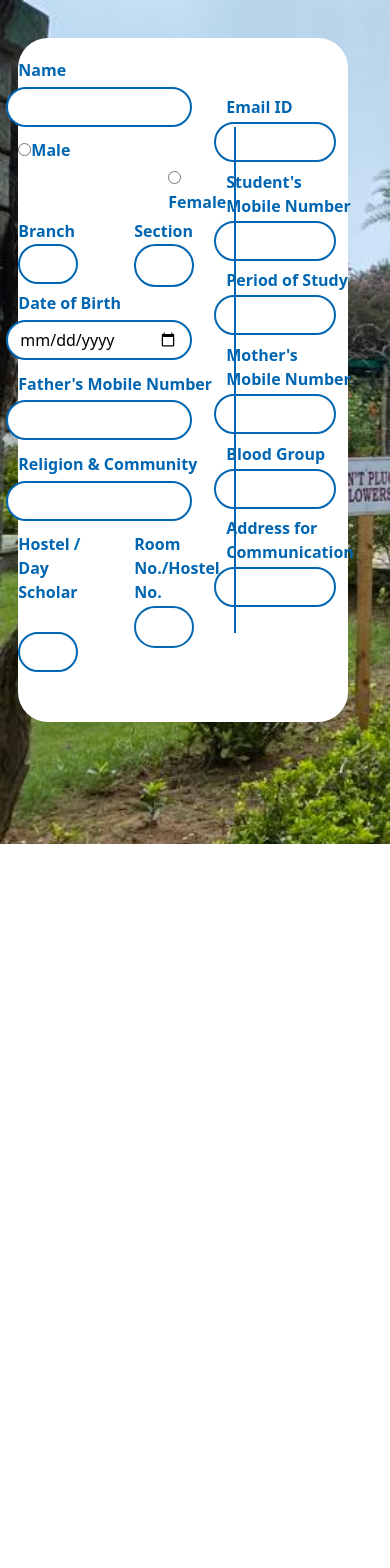
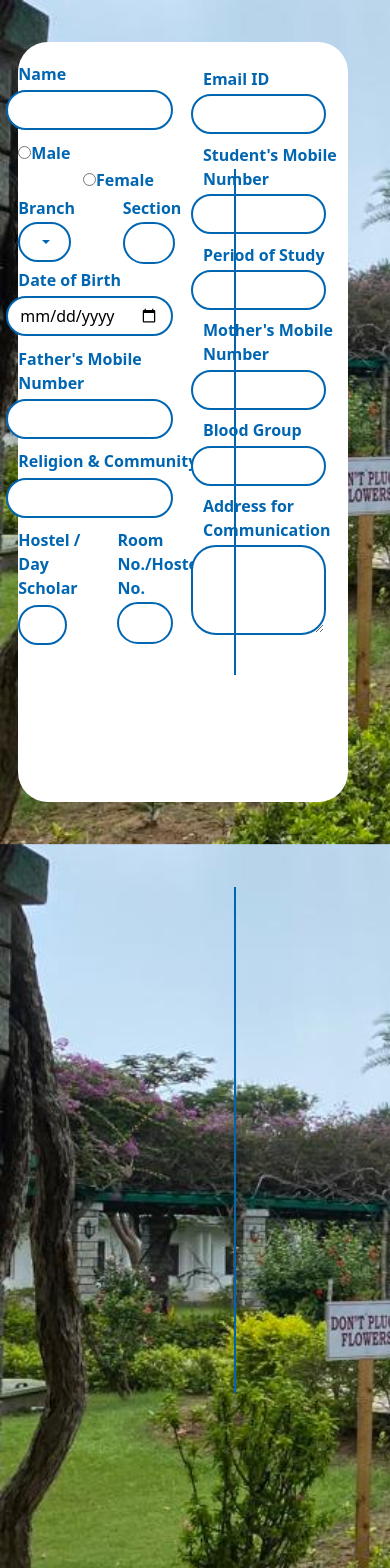
Before and after one commit to Mentor-Application/mentorClient, a Next.js app: page /landing in a window 390 px wide. Shown: the top 1568 px of the page. Before the commit the page ends 844 px from the top, so only its background shows below. Built offline with nearby package versions, Linux system fonts and the light colour scheme.

Commit message:
parent/guardian

```diff
--- /dev/null
+++ b/components/ParentGuardian.tsx
@@ -0,0 +1,71 @@
+import React from "react";
+import classes from "../styles/studentMainPage.module.css";
+import 'bootstrap/dist/css/bootstrap.css';
+import 'bootstrap/dist/css/bootstrap.min.css';
+import Col from 'react-bootstrap/Col';
+import Row from 'react-bootstrap/Row';
+//import DropdownButton from 'react-bootstrap/DropdownButton';
+import Dropdown from 'react-bootstrap/Dropdown'
+
+export const ParentGuardian = () => {
+
+    return (
+
+
+
+        <div className={classes.forms}>
+
+          <form className="d-flex flex-row justify-content-around align-items-center">
+           <div className="d-flex flex-column col-lg-4">
+                <Row>
+                   <h3 style={{marginTop:'5%',marginBottom:'5%'}} className={classes.heading}>Parent</h3>
+                </Row>
+
+                <Row><label style={{marginTop:'0%'}} className={classes.label}>Name</label>
+                <input style={{width:'80%'}} className={classes.box} type="text" ></input>
+                </Row>
+
+                <Row>
+                <label className={classes.label}>Address for Communication</label>
+                <textarea style={{width:'80%',height:'90px'}} className={classes.box}  ></textarea>
+                </Row>
+
+                <Row>
+                <label style={{marginTop:'20%'}} className={classes.label}>Email ID</label>
+                <input style={{width:'80%'}} className={classes.box} type="text" ></input>
+                </Row>
+
+           </div>
+
+           <div className={classes.vl}></div>
+
+            <div className="d-flex flex-column col-lg-4">
+                <Row>
+                   <h4 style={{marginTop:'10%'}} className={classes.heading}>Local Guardian(for hosteller)</h4>
+                </Row>
+
+                <Row><label style={{marginTop:'20px'}} className={classes.label}>Name</label>
+                <input style={{width:'80%'}} className={classes.box} type="text" ></input>
+                </Row>
+
+                <Row>
+                <label className={classes.label}>Address for Communication</label>
+                <textarea style={{width:'80%',height:'90px'}} className={classes.box}  ></textarea>
+                </Row>
+
+                <Row>
+                <label className={classes.label}>Mobile No.</label>
+                <input style={{width:'80%'}} className={classes.box} type="text" ></input>
+                </Row>
+
+                <Row>
+                <label className={classes.label}>Email ID</label>
+                <input style={{width:'80%'}} className={classes.box} type="text" ></input>
+                </Row>
+            </div>
+          </form>
+        </div>
+      );
+    };
+
+export default ParentGuardian;
--- a/components/StudentProfile.tsx
+++ b/components/StudentProfile.tsx
@@ -6,13 +6,35 @@ import Col from 'react-bootstrap/Col';
 import Row from 'react-bootstrap/Row';
 //import DropdownButton from 'react-bootstrap/DropdownButton';
 import Dropdown from 'react-bootstrap/Dropdown'
+import { useState } from "react"
 // import ButtonGroup from "react-bootstrap/ButtonGroup";
 // import Select from 'react-select';
 
 export const StudentProfile = () => {
+//   constructor() {
+//     super();
+
+//     state = {
+//       dropDownValue: "Select an item"
+//     }
+//   }
+
+//   const [text,setTextContent]=useState('')
+
+//   const onSubmit = (e) => {
+//     e.preventDefault()
+
+//     // changeValue({text})
+
+//     setTextContent({dropDownValue: text})
+
+// }
 
 
   return (
+
+
+
     <div className={classes.forms}>
       <form className="d-flex flex-row justify-content-around align-items-center">
 
@@ -28,7 +50,7 @@ export const StudentProfile = () => {
               Male
             </label>
 
-            <label style={{marginLeft:'150px'}} className={classes.label}>
+            <label style={{marginLeft:'35%'}} className={classes.label}>
               <input type="radio" value="Female"  />
               Female
             </label>
@@ -38,16 +60,16 @@ export const StudentProfile = () => {
             <Col>
           <label className={classes.label}>Branch</label>
           <Dropdown >
-          <Dropdown.Toggle  id="dropdown-custom-1"  style={{backgroundColor:"white",border:'2.5px solid #0166b2',borderRadius:'25px',width:'65%',height:'40px'}} >    </Dropdown.Toggle>
+          <Dropdown.Toggle  id="dropdown-custom-1" style={{color:'#0166b2',backgroundColor:"white",border:'2.5px solid #0166b2',borderRadius:'25px',width:'65%',height:'40px'}} >    </Dropdown.Toggle>
           <Dropdown.Menu className="dropdown"
-            id="dropdown-menu-align-right" style={{backgroundColor:"white",borderRadius:'25px'}} >
-              <Dropdown.Item eventKey="option-1">CSE</Dropdown.Item>
-              <Dropdown.Item eventKey="option-2">IT</Dropdown.Item>
-              <Dropdown.Item eventKey="option-3">EEE</Dropdown.Item>
-              <Dropdown.Item eventKey="option-4">ECE</Dropdown.Item>
-              <Dropdown.Item eventKey="option-5">MECH</Dropdown.Item>
-              <Dropdown.Item eventKey="option-6">BME</Dropdown.Item>
-              <Dropdown.Item eventKey="option-7">CIVIL</Dropdown.Item>
+            id="dropdown-menu-align-right" style={{color:'#0166b2',backgroundColor:"white",borderRadius:'25px'}} >
+              <Dropdown.Item eventKey="option-1" as="button"><div >CSE</div></Dropdown.Item>
+              <Dropdown.Item eventKey="option-2" as="button">IT</Dropdown.Item>
+              <Dropdown.Item eventKey="option-3" as="button">EEE</Dropdown.Item>
+              <Dropdown.Item eventKey="option-4" as="button">ECE</Dropdown.Item>
+              <Dropdown.Item eventKey="option-5" as="button">MECH</Dropdown.Item>
+              <Dropdown.Item eventKey="option-6" as="button">BME</Dropdown.Item>
+              <Dropdown.Item eventKey="option-7" as="button">CIVIL</Dropdown.Item>
          </Dropdown.Menu>
          </Dropdown>{' '}
          </Col>
@@ -70,7 +92,7 @@ export const StudentProfile = () => {
           </Row>
           <Row>
             <Col>
-              <label style={{marginBottom:'28px'}} className={classes.label}>Hostel / Day Scholar</label>
+              <label style={{marginBottom:'5px'}} className={classes.label}>Hostel / Day Scholar</label>
               <Dropdown >
               <Dropdown.Toggle  id="dropdown-custom-1"  style={{backgroundColor:"white",border:'2.5px solid #0166b2',borderRadius:'25px',width:'65%',height:'40px'}} >    </Dropdown.Toggle>
               <Dropdown.Menu className="dropdown"
@@ -93,7 +115,7 @@ export const StudentProfile = () => {
 
         <div className="d-flex flex-column col-lg-4">
           <Row>
-          <label className={classes.label}>Email ID</label>
+          <label style={{marginTop:'20px'}} className={classes.label}>Email ID</label>
           <input style={{width:'80%'}} className={classes.box} type="email" ></input>
           </Row>
           <Row>
@@ -114,7 +136,7 @@ export const StudentProfile = () => {
           </Row>
           <Row>
           <label className={classes.label}>Address for Communication</label>
-          <input style={{width:'80%'}} className={classes.box} type="textarea" ></input>
+          <textarea style={{width:'80%',height:'90px'}} className={classes.box}  ></textarea>
           </Row>
         </div>
       </form>
--- a/pages/landing.tsx
+++ b/pages/landing.tsx
@@ -1,4 +1,5 @@
 import React from "react";
+import ParentGuardian from "../components/ParentGuardian";
 import StudentProfile from "../components/StudentProfile";
 import classes from "../styles/studentMainPage.module.css";
 
@@ -23,11 +24,47 @@ export const landing = () => {
           className="row"
         >
           <div
-            style={{ height: "90%" }}
+            style={{ height: "100%" }}
             className="d-flex justify-content-center align-items-center col-lg-12 col-md-8"
           >
             <div className={classes.vl}></div>
             <StudentProfile></StudentProfile>
+          </div>
+          <div
+            style={{ height: "100%" }}
+            className="d-flex justify-content-center align-items-center col-lg-12 col-md-8"
+          >
+            <ParentGuardian></ParentGuardian>
+          </div>
+          <div
+            style={{ height: "100%" }}
+            className="d-flex justify-content-center align-items-center col-lg-12 col-md-8"
+          >
+            <ParentGuardian></ParentGuardian>
+          </div>
+          <div
+            style={{ height: "100%" }}
+            className="d-flex justify-content-center align-items-center col-lg-12 col-md-8"
+          >
+            <ParentGuardian></ParentGuardian>
+          </div>
+          <div
+            style={{ height: "100%" }}
+            className="d-flex justify-content-center align-items-center col-lg-12 col-md-8"
+          >
+            <ParentGuardian></ParentGuardian>
+          </div>
+          <div
+            style={{ height: "100%" }}
+            className="d-flex justify-content-center align-items-center col-lg-12 col-md-8"
+          >
+            <ParentGuardian></ParentGuardian>
+          </div>
+          <div
+            style={{ height: "100%" }}
+            className="d-flex justify-content-center align-items-center col-lg-12 col-md-8"
+          >
+            <ParentGuardian></ParentGuardian>
           </div>
         </div>
       </div>
--- a/styles/studentMainPage.module.css
+++ b/styles/studentMainPage.module.css
@@ -44,3 +44,10 @@
   position:absolute;
   left: 60%;
 }
+
+.heading{
+  text-align: center;
+  color: #0166b2;
+  font-family: inherit;
+  font-weight: 600;
+}
```
